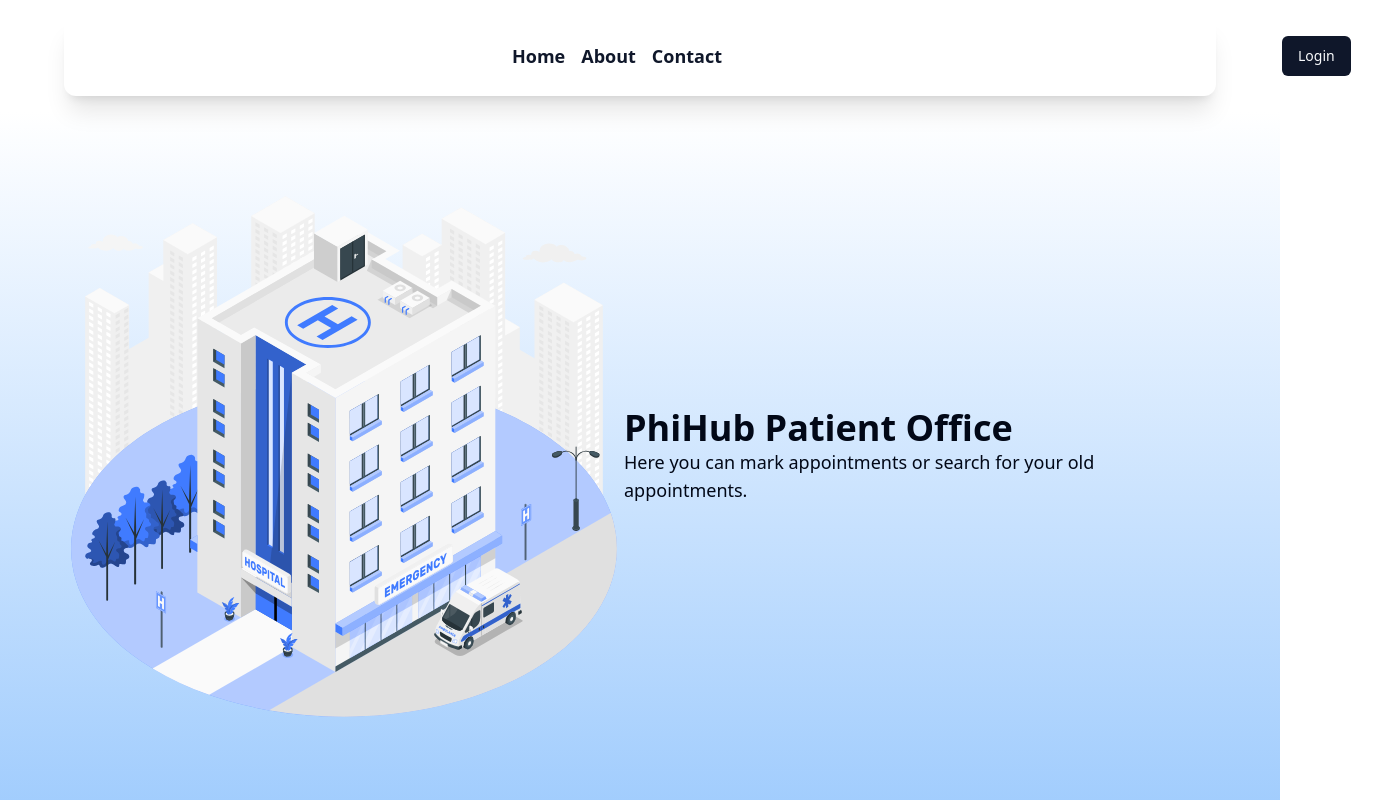
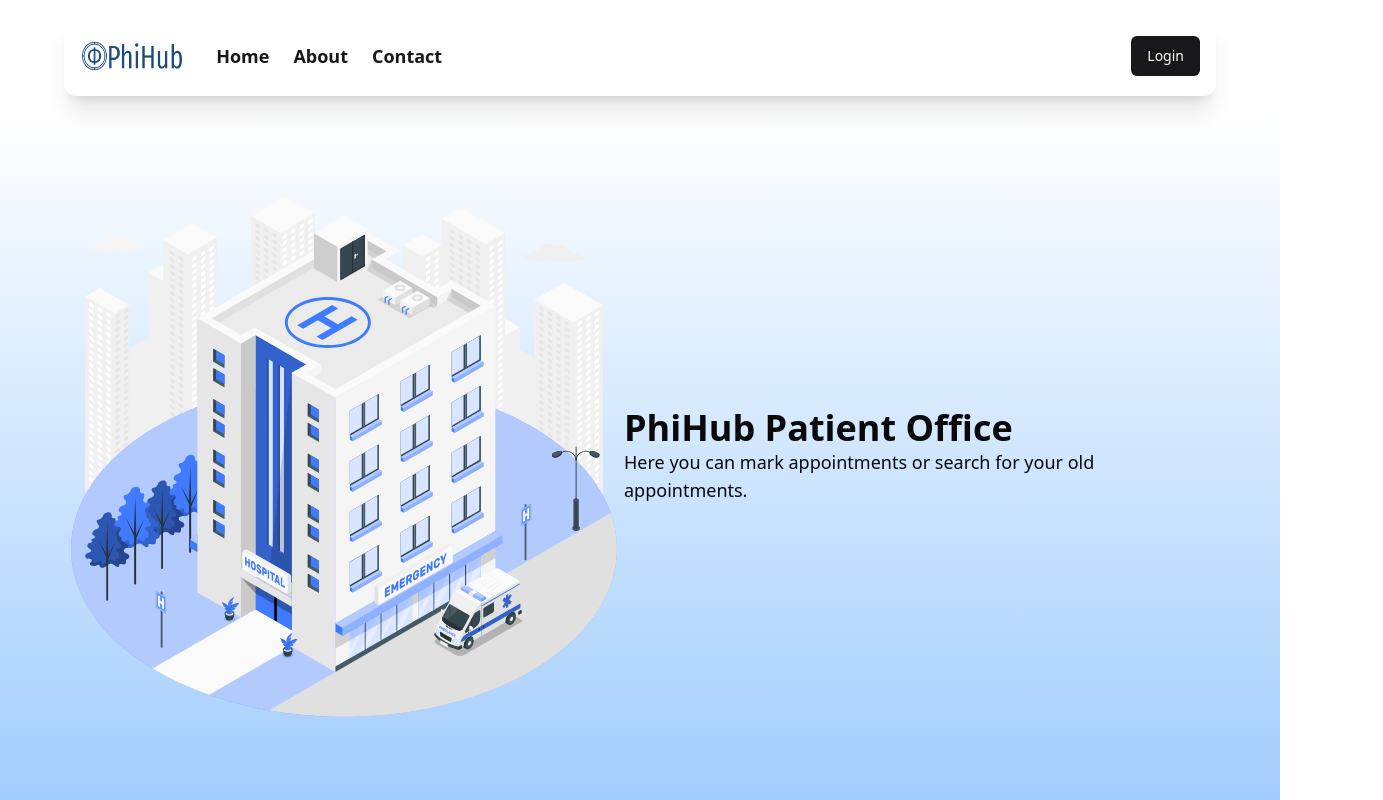
Before and after one commit to PhiHub-UA/Patient-Frontend, a React (Vite) app: page / in a window 1280 px wide. Shown: the top 800 px of the page, 1383 px wide, since content can reach past the window. Built offline with nearby package versions, Linux system fonts and the light colour scheme; no server answers.

Commit message:
improved navbar

```diff
--- a/src/components/Navbar.tsx
+++ b/src/components/Navbar.tsx
@@ -4,23 +4,26 @@ import { Link } from "@tanstack/react-router";
 import { useUserStore } from "@/stores/userStore";
 import { useQuery } from "@tanstack/react-query";
 import axios from "@/api/axios";
+import { UserIcon } from "lucide-react";
 
 const Navbar = () => {
-
   const login = useUserStore((state) => state.login) || false;
 
   const _ = useQuery({
     queryKey: ["user"],
     queryFn: () => {
-      axios.get("/users/me",
-      {
+      axios
+        .get("/users/me", {
           headers: {
-          Authorization: localStorage.getItem("token") ? `Bearer ${localStorage.getItem("token")}` : undefined,
+            Authorization: localStorage.getItem("token")
+              ? `Bearer ${localStorage.getItem("token")}`
+              : undefined,
           },
-      }
-    ).then((res) => {
+        })
+        .then((res) => {
           login(res.data.username);
-      }).catch((err) => {
+        })
+        .catch((err) => {
           console.log(err);
         });
       return null;
@@ -31,33 +34,40 @@ const Navbar = () => {
   const logout = useUserStore((state: { logout: () => void }) => state.logout);
 
   return (
-    <nav className="sticky flex items-center  w-[90vw] p-4 m-4 rounded-xl shadow-xl text-primary bg-background">
-      <Link to="/">
+    <nav className="sticky flex items-center w-[90vw] p-4 m-4 rounded-xl shadow-xl text-primary bg-background">
+      <Link to="/" className="mr-8">
         <img src={logo_big} alt="logo" className="w-auto h-12" />
       </Link>
-      <ul className="flex ml-[27rem] gap-4 text-lg font-semibold">
-        <li>
+      <div className="flex flex-row gap-6 items-center text-lg font-semibold w-full">
+        <span>
           <Link to="/">Home</Link>
-        </li>
-        <li>
+        </span>
+        <span>
           <Link to="/about">About</Link>
-        </li>
-        <li>
+        </span>
+        <span>
           <Link to="/contact">Contact</Link>
-        </li>
-      </ul>
+        </span>
+        <div className="items-center flex flex-row w-full gap-6 justify-end">
           {user ? (
             <>
-        <h6 className=" ml-[35rem] pr-[2rem]">{user}</h6>
-          <Button onClick={() => logout() }>
-            Logout
-          </Button>
+              <span>
+                <Link to="/appointments">My Appointments</Link>
+              </span>
+              <span>
+                <Link to="/mark_appointment">Mark Appointment</Link>
+              </span>
+              <UserIcon className="h-6 w-6" />
+              <h6>{user}</h6>
+              <Button onClick={() => logout()}>Logout</Button>
             </>
           ) : (
-        <Link to="/login" className=" ml-[35rem] pr-[2rem]">
+            <Link to="/login">
               <Button>Login</Button>
             </Link>
           )}
+        </div>
+      </div>
     </nav>
   );
 };
--- a/src/index.css
+++ b/src/index.css
@@ -5,64 +5,47 @@
 @layer base {
   :root {
     --background: 0 0% 100%;
-    --foreground: 222.2 84% 4.9%;
-
+    --foreground: 240 10% 3.9%;
     --card: 0 0% 100%;
-    --card-foreground: 222.2 84% 4.9%;
-
+    --card-foreground: 240 10% 3.9%;
     --popover: 0 0% 100%;
-    --popover-foreground: 222.2 84% 4.9%;
-
-    --primary: 222.2 47.4% 11.2%;
-    --primary-foreground: 210 40% 98%;
-
-    --secondary: 210 40% 96.1%;
-    --secondary-foreground: 222.2 47.4% 11.2%;
-
-    --muted: 210 40% 96.1%;
-    --muted-foreground: 215.4 16.3% 46.9%;
-
-    --accent: 210 40% 96.1%;
-    --accent-foreground: 222.2 47.4% 11.2%;
-
+    --popover-foreground: 240 10% 3.9%;
+    --primary: 240 5.9% 10%;
+    --primary-foreground: 0 0% 98%;
+    --secondary: 240 4.8% 95.9%;
+    --secondary-foreground: 240 5.9% 10%;
+    --muted: 240 4.8% 95.9%;
+    --muted-foreground: 240 3.8% 46.1%;
+    --accent: 240 4.8% 95.9%;
+    --accent-foreground: 240 5.9% 10%;
     --destructive: 0 84.2% 60.2%;
-    --destructive-foreground: 210 40% 98%;
-
-    --border: 214.3 31.8% 91.4%;
-    --input: 214.3 31.8% 91.4%;
-    --ring: 222.2 84% 4.9%;
-
+    --destructive-foreground: 0 0% 98%;
+    --border: 240 5.9% 90%;
+    --input: 240 5.9% 90%;
+    --ring: 240 5.9% 10%;
     --radius: 0.5rem;
   }
 
   .dark {
-    --background: 222.2 84% 4.9%;
-    --foreground: 210 40% 98%;
-
-    --card: 222.2 84% 4.9%;
-    --card-foreground: 210 40% 98%;
-
-    --popover: 222.2 84% 4.9%;
-    --popover-foreground: 210 40% 98%;
-
-    --primary: 210 40% 98%;
-    --primary-foreground: 222.2 47.4% 11.2%;
-
-    --secondary: 217.2 32.6% 17.5%;
-    --secondary-foreground: 210 40% 98%;
-
-    --muted: 217.2 32.6% 17.5%;
-    --muted-foreground: 215 20.2% 65.1%;
-
-    --accent: 217.2 32.6% 17.5%;
-    --accent-foreground: 210 40% 98%;
-
+    --background: 240 10% 3.9%;
+    --foreground: 0 0% 98%;
+    --card: 240 10% 3.9%;
+    --card-foreground: 0 0% 98%;
+    --popover: 240 10% 3.9%;
+    --popover-foreground: 0 0% 98%;
+    --primary: 0 0% 98%;
+    --primary-foreground: 240 5.9% 10%;
+    --secondary: 240 3.7% 15.9%;
+    --secondary-foreground: 0 0% 98%;
+    --muted: 240 3.7% 15.9%;
+    --muted-foreground: 240 5% 64.9%;
+    --accent: 240 3.7% 15.9%;
+    --accent-foreground: 0 0% 98%;
     --destructive: 0 62.8% 30.6%;
-    --destructive-foreground: 210 40% 98%;
-
-    --border: 217.2 32.6% 17.5%;
-    --input: 217.2 32.6% 17.5%;
-    --ring: 212.7 26.8% 83.9%;
+    --destructive-foreground: 0 0% 98%;
+    --border: 240 3.7% 15.9%;
+    --input: 240 3.7% 15.9%;
+    --ring: 240 4.9% 83.9%;
   }
 }
 
--- a/src/routes/mark_appointment.tsx
+++ b/src/routes/mark_appointment.tsx
@@ -1,4 +1,3 @@
-
 import { createFileRoute } from "@tanstack/react-router";
 import { Button } from "@/components/ui/button";
 import { useState } from "react";
@@ -19,6 +18,7 @@ import {
 } from "@/components/ui/select";
 
 import axios from "@/api/axios";
+import { useNavigate } from "@tanstack/react-router";
 
 export const Route = createFileRoute("/mark_appointment")({
   component: () => MarkAppointmentPage(),
@@ -30,6 +30,8 @@ function MarkAppointmentPage() {
   const [selectedDoctor, setSelectedDoctor] = useState<string>("");
   const [date, setDate] = React.useState<Date>();
   const [selectedSlot, setSelectedSlot] = useState<string>("");
+
+  const navigate = useNavigate();
 
   const onTabChange = (value: string) => {
     setTab(value);
@@ -118,6 +120,11 @@ function MarkAppointmentPage() {
       );
       console.log(res.data);
       return res.data;
+    },
+    onSuccess: () => {
+      setTimeout(() => {
+        navigate({ to: "/appointments" });
+      }, 1000);
     },
   });
 
```
Lines whose indentation alone changed are shown as unchanged.
